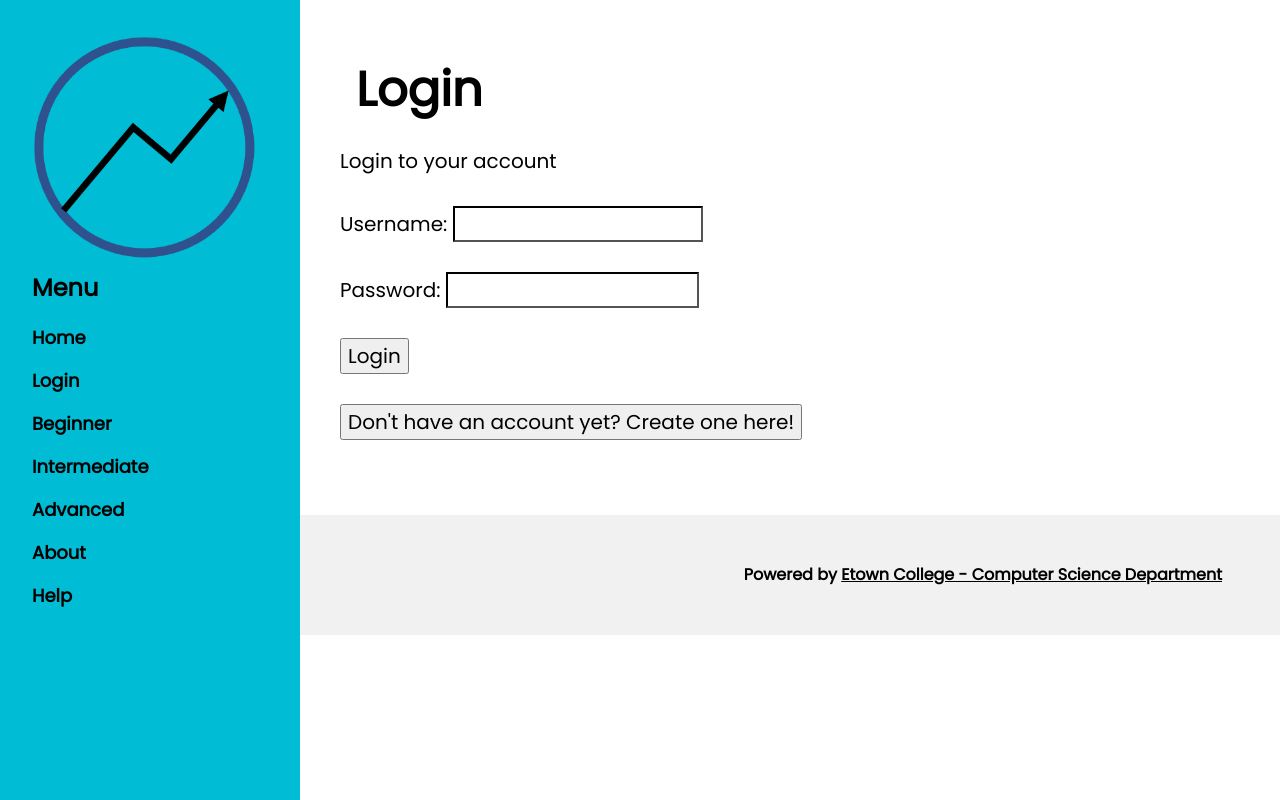
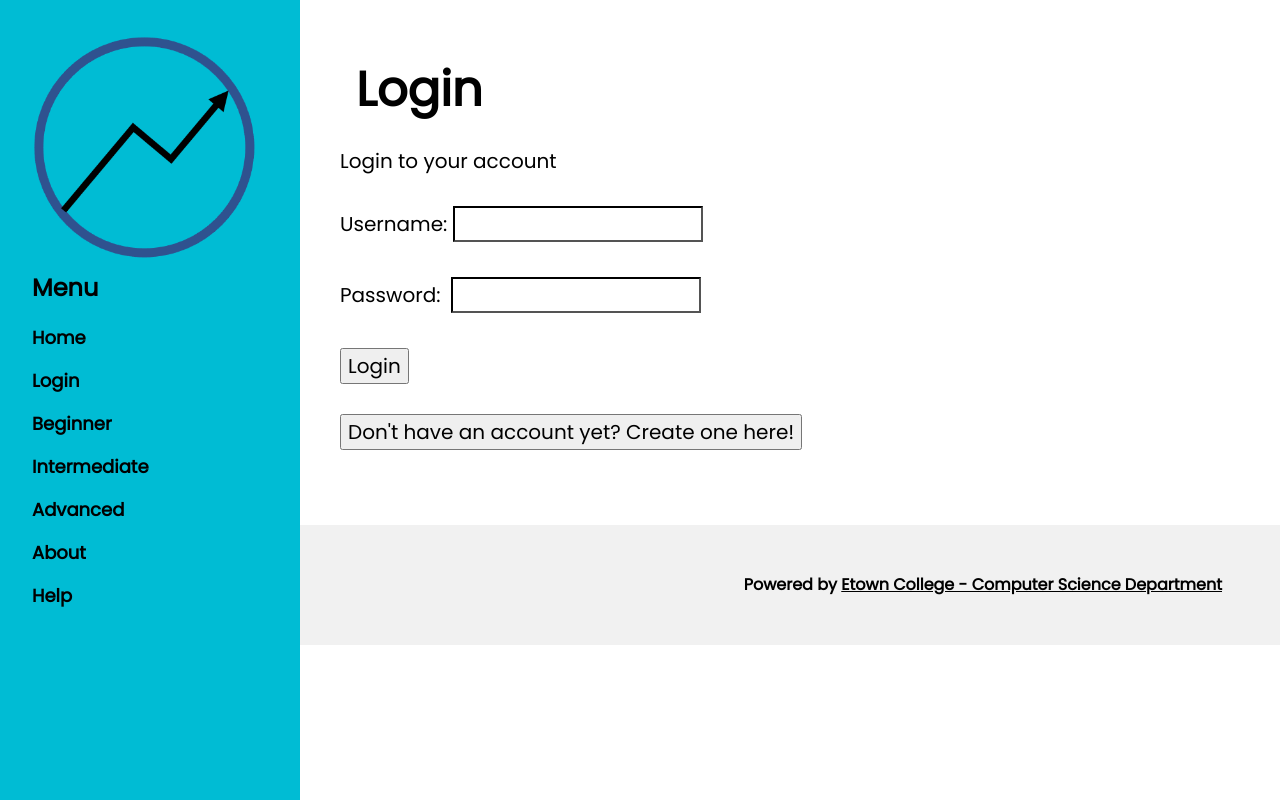
Before and after one commit to reddign/stockforecasters, a PHP site: page /login.php in a window 1280 px wide. Run offline with PHP 8.4, Linux system fonts and the light colour scheme; data that the repository does not hold is empty.

Commit message:
Adding margin to password text box

```diff
--- a/src/login.php
+++ b/src/login.php
@@ -9,8 +9,8 @@ display_small_page_heading("Login","");
     <form>
         <label for="username">Username: </label>
         <input style="width:250px; border-width:3px border-style:solid; border-color:black;" type="text" id="username" name="username"> <br> <br>
-        <label for="lname">Password: </label>
-        <input style="width:253px; border-width:3px border-style:solid; border-color:black;"  type="password" id="password" name="password"> <br> <br>
+        <label for="lname">Password:</label>
+        <input style="width: 250px; margin: 5px; border-width:3px border-style:solid; border-color:black;"  type="password" id="password" name="password"> <br> <br>
     </form>
     <button type="button"> Login </button> <br> <br>
 
```
Also changed, not shown: 2 other files.
